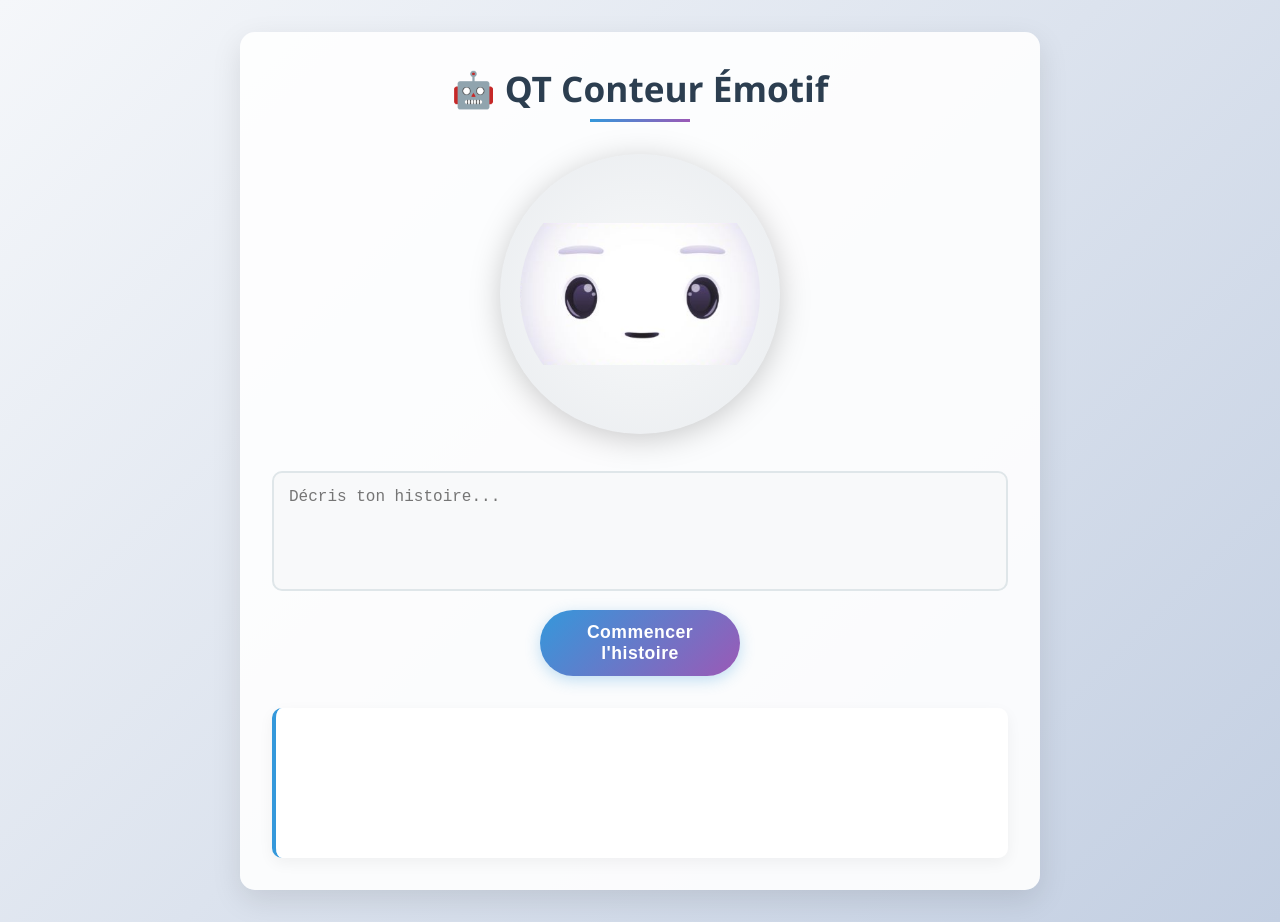
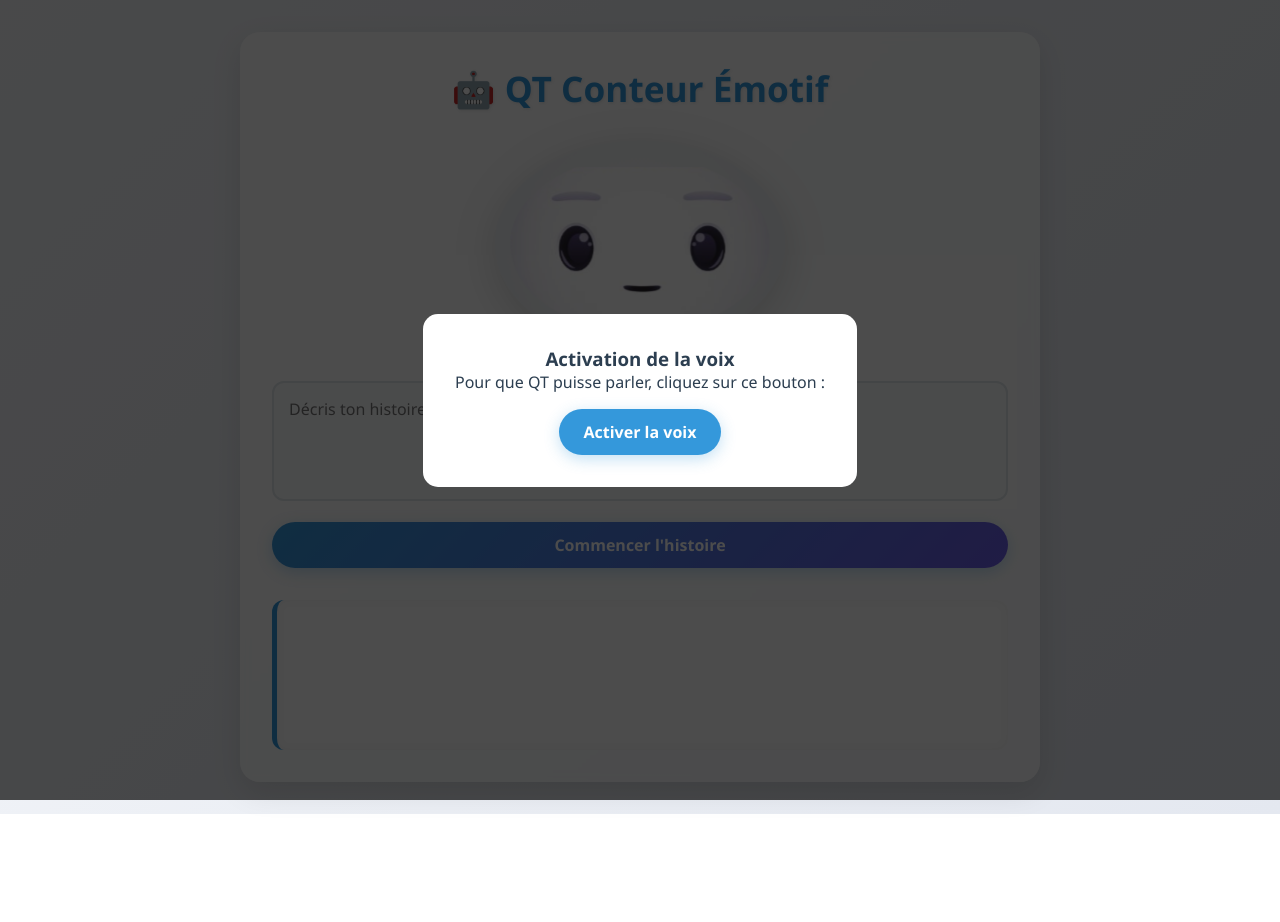
Before and after one commit to kayzouko/QT, a plain HTML site: page frontend/index.html in a window 1280 px wide. After the commit the page ends 814 px from the top, so only its background shows below. Drawn offline with Linux system fonts and the light colour scheme.

Commit message:
ajout text-to-speech et autres modifications

```diff
--- a/frontend/index.html
+++ b/frontend/index.html
@@ -2,9 +2,36 @@
 <html lang="fr">
 <head>
     <meta charset="UTF-8">
+    <meta name="viewport" content="width=device-width, initial-scale=1.0">
     <title>Robot Conteur QT</title>
     <link rel="stylesheet" href="style.css">
 </head>
+
+<div id="audioModal" class="modal">
+    <div class="modal-content">
+        <h3>Activation de la voix</h3>
+        <p>Pour que QT puisse parler, cliquez sur ce bouton :</p>
+        <button id="activateAudio">Activer la voix</button>
+    </div>
+</div>
+
+<script>
+//script d'activation
+document.getElementById('activateAudio').addEventListener('click', () => {
+    const utterance = new SpeechSynthesisUtterance('');
+    window.speechSynthesis.speak(utterance);
+    window.speechSynthesis.cancel();
+
+    document.getElementById('audioModal').style.display = 'none';
+    localStorage.setItem('audioActivated', 'true');
+});
+
+//affiche le modal si pas encore activé
+if (!localStorage.getItem('audioActivated')) {
+    document.getElementById('audioModal').style.display = 'flex';
+}
+</script>
+
 <body>
     <div class="container">
         <h1>🤖 QT Conteur Émotif</h1>
@@ -14,8 +41,11 @@
         </div>
 
         <div class="controls">
-            <textarea id="promptInput" placeholder="Décris ton histoire..."></textarea>
-            <button onclick="generateStory()">Commencer l'histoire</button>
+            <textarea id="promptInput" placeholder="Décris ton histoire (ex: un lièvre qui voyage dans l'espace)..."></textarea>
+            <div class="button-container">
+                <button id="generateButton">Commencer l'histoire</button>
+                <button id="stopButton" class="hidden">Arrêter</button>
+            </div>
         </div>
 
         <div class="story-display" id="storyDisplay"></div>
--- a/frontend/script.js
+++ b/frontend/script.js
@@ -1,7 +1,11 @@
+let voicesReady = false;
+
+document.addEventListener('DOMContentLoaded', () => {
     const emotionsMap = {
         'joie': 'joyeux.png',
         'joyeux': 'joyeux.png',
         'triste': 'triste.png',
+        'tristesse': 'triste.png',
         'taquin': 'taquin.png',
         'colère': 'en-colere.png',
         'en colère': 'en-colere.png',
@@ -19,18 +23,33 @@ const emotionsMap = {
         'inquiet': 'inquiet.png'
     };
 
+    const robotImage = document.getElementById('robotImage');
+    const promptInput = document.getElementById('promptInput');
+    const storyDisplay = document.getElementById('storyDisplay');
+    const generateButton = document.getElementById('generateButton');
+    const stopButton = document.getElementById('stopButton');
+
+    let currentSpeech = null;
+    let isSpeaking = false;
+
+    generateButton.addEventListener('click', generateStory);
+    stopButton.addEventListener('click', stopSpeech);
+
     async function generateStory() {
-    const prompt = document.getElementById('promptInput').value;
-    const storyDisplay = document.getElementById('storyDisplay');
-    const robotImage = document.getElementById('robotImage');
+        const prompt = promptInput.value.trim();
 
         if (!prompt) {
-        alert('Écrivez votre demande d\'histoire !');
+            alert('Veuillez décrire votre histoire !');
+            return;
+        }
+
+        if (isSpeaking) {
+            stopSpeech();
             return;
         }
 
         try {
-        storyDisplay.textContent = 'QT réfléchit...';
+            storyDisplay.innerHTML = '<div class="loading">QT réfléchit...</div>';
             robotImage.src = 'emotions/neutre.png';
 
             const response = await fetch('http://localhost:3000/api/generate', {
@@ -40,38 +59,83 @@ async function generateStory() {
             });
 
             const data = await response.json();
-
             if (!data.success) throw new Error(data.error);
 
-        storyDisplay.textContent = '';
-        let delay = 0;
+            storyDisplay.innerHTML = '';
+            isSpeaking = true;
+            generateButton.textContent = 'Génération...';
+            stopButton.classList.add('visible');
 
-        data.data.segments.forEach((segment, index) => {
-            setTimeout(() => {
-                // Changement d'expression
+            // Attendre que les voix soient chargées
+            await loadVoices();
+            const frenchVoice = window.speechSynthesis.getVoices().find(v => v.lang.includes('fr'));
+
+            for (const segment of data.data.segments) {
+                if (!isSpeaking) break;
+
+                const segmentDiv = document.createElement('div');
+                segmentDiv.className = 'story-segment';
+                segmentDiv.textContent = segment.text;
+                storyDisplay.appendChild(segmentDiv);
+                storyDisplay.scrollTop = storyDisplay.scrollHeight;
+
                 const emotion = segment.emotion.toLowerCase();
-                const imageFile = emotionsMap[emotion] || 'neutre.png';
-                robotImage.src = `emotions/${imageFile}`;
+                robotImage.src = `emotions/${emotionsMap[emotion] || 'neutre.png'}`;
+                robotImage.classList.add('speaking');
 
-                // Affichage progressif
-                storyDisplay.textContent += `${segment.text}\n\n`;
+                await speakText(segment.text, frenchVoice);
+                robotImage.classList.remove('speaking');
 
-                // Effet de clignotement
-                if (index % 2 === 0) blinkEffect();
-
-            }, delay);
-
-            delay += 5000; // 5s par segment
-        });
+                if (!isSpeaking) break;
+                await new Promise(resolve => setTimeout(resolve, 800));
+            }
 
         } catch (error) {
-        console.error(error);
-        storyDisplay.textContent = `Erreur : ${error.message}`;
+            console.error('Erreur:', error);
+            storyDisplay.innerHTML = `<div class="error">Erreur: ${error.message}</div>`;
             robotImage.src = 'emotions/triste.png';
+        } finally {
+            resetUI();
         }
     }
 
-function blinkEffect() {
-    robotImage.style.opacity = '0.5';
-    setTimeout(() => robotImage.style.opacity = '1', 100);
+    function speakText(text, voice) {
+        return new Promise(resolve => {
+            currentSpeech = new SpeechSynthesisUtterance(text);
+            currentSpeech.voice = voice;
+            currentSpeech.rate = 1.1;
+            currentSpeech.pitch = 0.9;
+            currentSpeech.onend = resolve;
+            currentSpeech.onerror = () => {
+                console.error('Erreur de synthèse vocale');
+                resolve();
+            };
+            window.speechSynthesis.speak(currentSpeech);
+        });
     }
+
+    function stopSpeech() {
+        if (window.speechSynthesis.speaking) {
+            window.speechSynthesis.cancel();
+        }
+        isSpeaking = false;
+        resetUI();
+    }
+
+    function resetUI() {
+        generateButton.textContent = 'Commencer l\'histoire';
+        stopButton.classList.remove('visible');
+        robotImage.classList.remove('speaking');
+    }
+
+    function loadVoices() {
+        return new Promise(resolve => {
+            const voices = window.speechSynthesis.getVoices();
+            if (voices.length > 0) {
+                resolve();
+            } else {
+                window.speechSynthesis.onvoiceschanged = resolve;
+            }
+        });
+    }
+});
--- a/frontend/style.css
+++ b/frontend/style.css
@@ -1,71 +1,75 @@
-/* Reset de base */
+/* Reset et polices */
 * {
     margin: 0;
     padding: 0;
     box-sizing: border-box;
+    font-family: 'Segoe UI', Roboto, Oxygen, Ubuntu, Cantarell, sans-serif;
 }
 
 body {
-    font-family: 'Segoe UI', Tahoma, Geneva, Verdana, sans-serif;
-    background: linear-gradient(135deg, #f5f7fa 0%, #c3cfe2 100%);
+    background: linear-gradient(135deg, #f5f7fa 0%, #e4e8f0 100%);
     min-height: 100vh;
     padding: 2rem;
-    color: #333;
+    color: #2c3e50;
 }
 
 .container {
     max-width: 800px;
     margin: 0 auto;
-    background-color: rgba(255, 255, 255, 0.9);
-    border-radius: 15px;
+    background: rgba(255, 255, 255, 0.95);
+    border-radius: 20px;
     padding: 2rem;
     box-shadow: 0 10px 30px rgba(0, 0, 0, 0.1);
+    backdrop-filter: blur(5px);
 }
 
 h1 {
     text-align: center;
     margin-bottom: 1.5rem;
-    color: #2c3e50;
     font-size: 2.2rem;
-    position: relative;
-    padding-bottom: 10px;
-}
-
-h1::after {
-    content: "";
-    position: absolute;
-    bottom: 0;
-    left: 50%;
-    transform: translateX(-50%);
-    width: 100px;
-    height: 3px;
-    background: linear-gradient(90deg, #3498db, #9b59b6);
+    color: #3498db;
+    text-shadow: 1px 1px 3px rgba(0,0,0,0.1);
 }
 
 /* Robot Container */
 .robot-container {
     text-align: center;
     margin: 2rem 0;
-    position: relative;
+    perspective: 1000px;
 }
 
 .robot-face {
     width: 280px;
-    height: 280px;
+    height: 200px;
     object-fit: contain;
-    transition: all 0.4s cubic-bezier(0.68, -0.55, 0.27, 1.55);
-    filter: drop-shadow(0 5px 15px rgba(0, 0, 0, 0.2));
+    transition: all 0.5s cubic-bezier(0.25, 0.8, 0.25, 1);
+    filter: drop-shadow(0 8px 20px rgba(0, 0, 0, 0.15));
     border-radius: 50%;
-    background: radial-gradient(circle at center, #f8f9fa 0%, #e9ecef 100%);
-    padding: 20px;
+    background: radial-gradient(circle, #f8f9fa 0%, #e9ecef 100%);
+    padding: 15px;
+    animation: breathe 3s ease-in-out infinite;
+}
+
+@keyframes breathe {
+    0% { transform: scale(1); }
+    50% { transform: scale(1.05); }
+    100% { transform: scale(1); }
+}
+
+.robot-face.speaking {
+    animation: pulse 1.5s ease-in-out infinite;
+    transform-style: preserve-3d;
+}
+
+@keyframes pulse {
+    0% { transform: scale(1) rotateY(0deg); }
+    50% { transform: scale(1.03) rotateY(5deg); }
+    100% { transform: scale(1) rotateY(0deg); }
 }
 
 /* Contrôles */
 .controls {
     margin: 2rem 0;
-    display: flex;
-    flex-direction: column;
-    gap: 1.2rem;
 }
 
 textarea {
@@ -73,11 +77,12 @@ textarea {
     height: 120px;
     padding: 15px;
     border: 2px solid #dfe6e9;
-    border-radius: 10px;
+    border-radius: 12px;
     font-size: 1rem;
     resize: none;
-    transition: border 0.3s;
-    background-color: #f8f9fa;
+    transition: all 0.3s;
+    background: rgba(248, 249, 250, 0.8);
+    margin-bottom: 1rem;
 }
 
 textarea:focus {
@@ -86,20 +91,23 @@ textarea:focus {
     box-shadow: 0 0 0 3px rgba(116, 185, 255, 0.2);
 }
 
+.button-container {
+    display: flex;
+    gap: 10px;
+}
+
 button {
-    background: linear-gradient(135deg, #3498db 0%, #9b59b6 100%);
+    background: linear-gradient(135deg, #3498db 0%, #6c5ce7 100%);
     color: white;
     border: none;
     padding: 12px 25px;
     border-radius: 50px;
     cursor: pointer;
-    font-size: 1.1rem;
+    font-size: 1rem;
     font-weight: 600;
-    letter-spacing: 0.5px;
-    transition: all 0.3s ease;
+    transition: all 0.3s;
+    flex: 1;
     box-shadow: 0 4px 15px rgba(52, 152, 219, 0.3);
-    align-self: center;
-    width: 200px;
 }
 
 button:hover {
@@ -111,59 +119,76 @@ button:active {
     transform: translateY(0);
 }
 
-/* Affichage de l'histoire */
-.story-display {
-    background-color: white;
-    padding: 1.5rem;
-    border-radius: 10px;
-    min-height: 150px;
-    white-space: pre-line;
-    line-height: 1.6;
-    font-size: 1.05rem;
-    border-left: 4px solid #3498db;
-    box-shadow: 0 5px 15px rgba(0, 0, 0, 0.05);
-    margin-top: 1rem;
-    position: relative;
-    overflow: hidden;
+#stopButton {
+    background: linear-gradient(135deg, #ff7675 0%, #d63031 100%);
+    display: none;
 }
 
-.story-display::before {
-    content: "";
-    position: absolute;
+#stopButton.visible {
+    display: block;
+}
+
+/* Affichage histoire */
+.story-display {
+    background: white;
+    padding: 1.5rem;
+    border-radius: 12px;
+    min-height: 150px;
+    line-height: 1.7;
+    font-size: 1.1rem;
+    border-left: 5px solid #3498db;
+    box-shadow: inset 0 0 10px rgba(0,0,0,0.05);
+    position: relative;
+    overflow-y: auto;
+    max-height: 300px;
+}
+
+.story-segment {
+    margin-bottom: 1rem;
+    animation: fadeIn 0.5s ease-out;
+}
+
+@keyframes fadeIn {
+    from { opacity: 0; transform: translateY(10px); }
+    to { opacity: 1; transform: translateY(0); }
+}
+
+.modal {
+    display: none;
+    position: fixed;
     top: 0;
     left: 0;
     width: 100%;
     height: 100%;
-    background: linear-gradient(
-        to bottom,
-        rgba(255, 255, 255, 0.8) 0%,
-        rgba(255, 255, 255, 0) 15%,
-        rgba(255, 255, 255, 0) 85%,
-        rgba(255, 255, 255, 0.8) 100%
-    );
-    pointer-events: none;
+    background: rgba(0,0,0,0.7);
+    z-index: 1000;
+    justify-content: center;
+    align-items: center;
 }
 
-/* Animation de chargement */
-@keyframes fadeIn {
-    from { opacity: 0; }
-    to { opacity: 1; }
+.modal-content {
+    background: white;
+    padding: 2rem;
+    border-radius: 15px;
+    max-width: 500px;
+    text-align: center;
 }
 
-.story-segment {
-    animation: fadeIn 0.5s ease-out;
-    margin-bottom: 1rem;
+.modal button {
+    margin-top: 1rem;
+    background: #3498db;
+    color: white;
 }
 
-/* Responsive */
+/* responsive */
 @media (max-width: 768px) {
     .container {
         padding: 1.5rem;
     }
 
     .robot-face {
-        width: 220px;
-        height: 220px;
+        width: 200px;
+        height: 200px;
     }
 
     h1 {
@@ -174,6 +199,7 @@ button:active {
 @media (max-width: 480px) {
     .container {
         padding: 1rem;
+        border-radius: 15px;
     }
 
     .robot-face {
@@ -182,17 +208,7 @@ button:active {
     }
 
     button {
-        width: 100%;
+        padding: 10px 15px;
+        font-size: 0.9rem;
     }
 }
-
-.robot-face.fache {
-    animation: shake 0.5s cubic-bezier(.36,.07,.19,.97) both;
-}
-
-@keyframes shake {
-    10%, 90% { transform: translateX(-1px); }
-    20%, 80% { transform: translateX(2px); }
-    30%, 50%, 70% { transform: translateX(-3px); }
-    40%, 60% { transform: translateX(3px); }
-}
```
Lines whose indentation alone changed are shown as unchanged.
